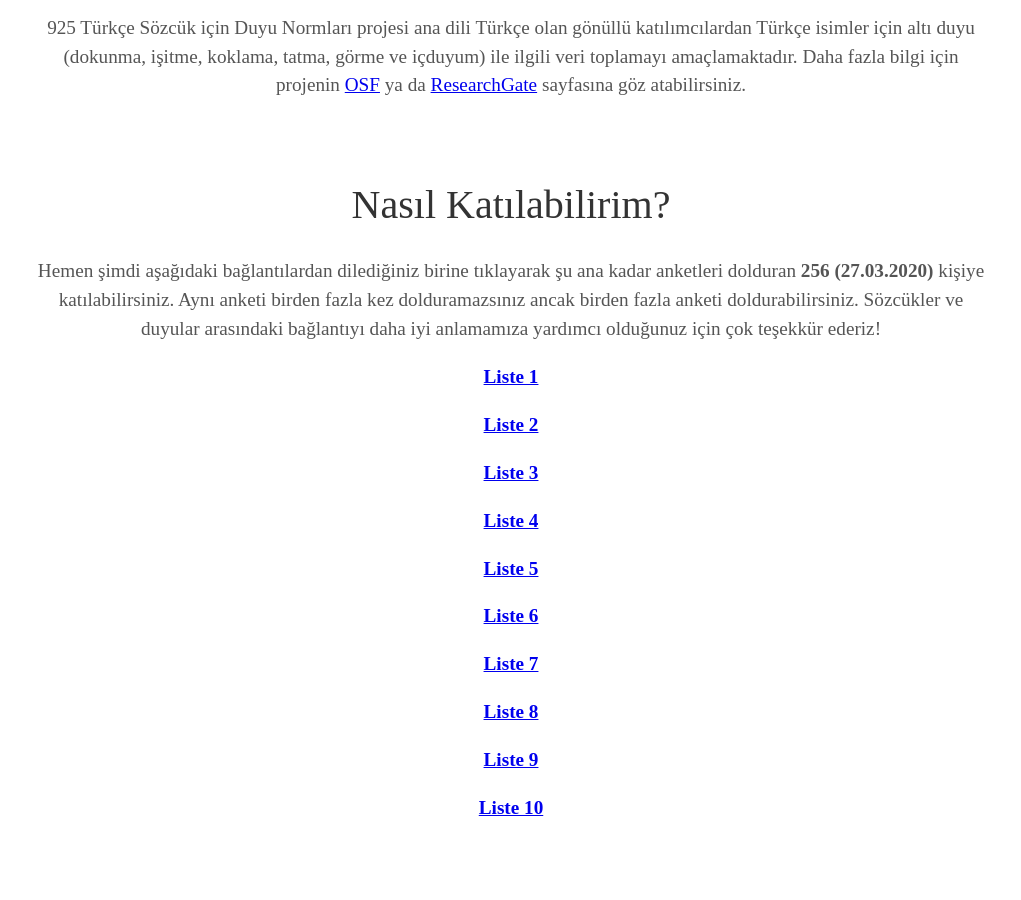
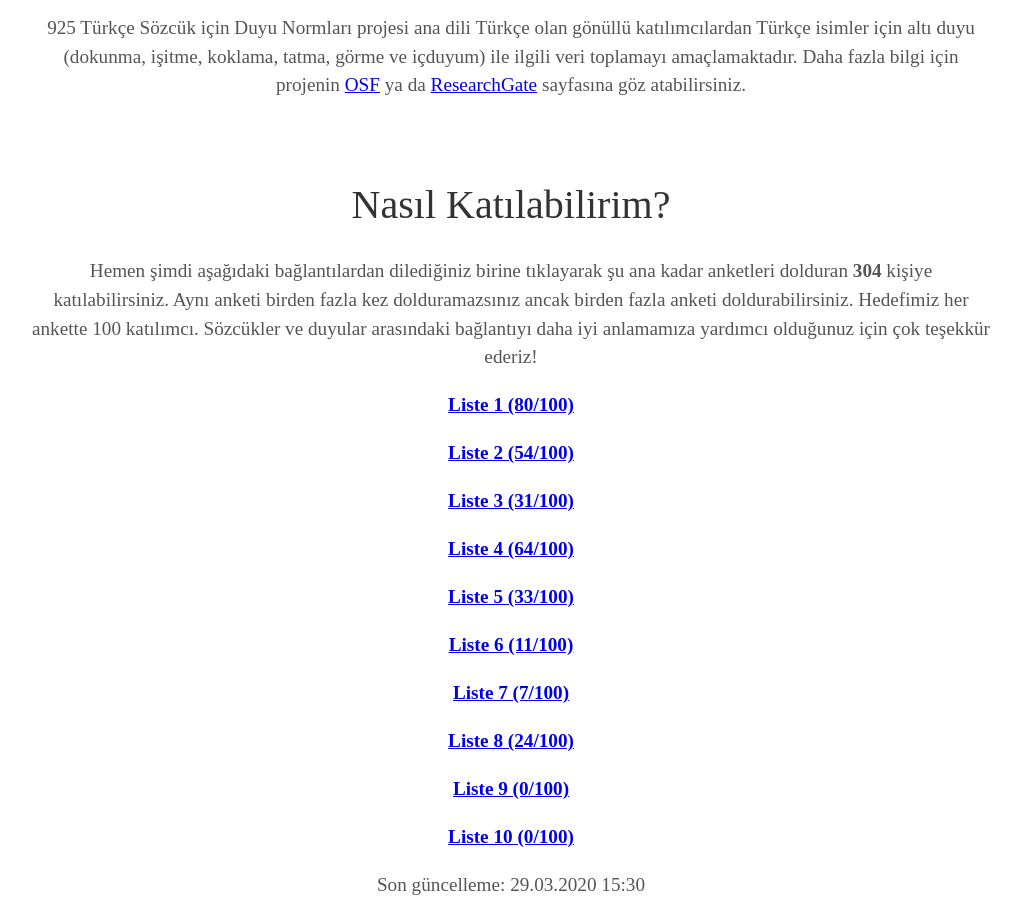
Before and after one commit to 925sozcuk/925sozcuk.github.io, a Jekyll site: the page built from index.html, in a window 1280 px wide and 900 px high, scrolled down 1043 px. Shown: the whole window, without its empty margins (129-1150 px from the left). Built offline with Jekyll 4.4.1, drawn with Linux system fonts in a browser that asks for light colours; some web fonts are replaced.

Commit message:
Update about.html

```diff
--- a/_includes/about.html
+++ b/_includes/about.html
@@ -6,18 +6,20 @@
    Daha fazla bilgi için projenin <a href="https://osf.io/m34u7/" target="_blank">OSF</a> ya da <a href="https://www.researchgate.net/project/Sensory-Norms-for-925-Turkish-Nouns" target="_blank">ResearchGate</a> sayfasına göz atabilirsiniz.</p>
   <h1>Nasıl Katılabilirim?</h1>
   <p>Hemen şimdi aşağıdaki bağlantılardan dilediğiniz birine tıklayarak şu ana kadar anketleri dolduran
-    <b>256 (27.03.2020)</b> kişiye katılabilirsiniz. Aynı anketi birden fazla kez dolduramazsınız ancak birden fazla anketi doldurabilirsiniz.
-    Sözcükler ve duyular arasındaki bağlantıyı daha iyi anlamamıza yardımcı olduğunuz için çok teşekkür ederiz!</p>
+    <b>304 </b> kişiye katılabilirsiniz. Aynı anketi birden fazla kez dolduramazsınız ancak birden fazla anketi doldurabilirsiniz.
+    Hedefimiz her ankette 100 katılımcı. Sözcükler ve duyular arasındaki bağlantıyı daha iyi anlamamıza yardımcı olduğunuz için çok teşekkür ederiz!</p>
     <b>
-      <p><a href="https://forms.gle/CcuySUyic7KrSdsP7" target="_blank">Liste 1</a></p>
-      <p><a href="https://forms.gle/Xpw2RH3CSQQT2dhJ8" target="_blank">Liste 2</a></p>
-      <p><a href="https://forms.gle/XDxXPqteTKvprMpj6" target="_blank">Liste 3</a></p>
-      <p><a href="https://forms.gle/FwZTpyy2v1rKkZih7" target="_blank">Liste 4</a></p>
-      <p><a href="https://forms.gle/Aj8X9Y3sYMKVgc4u5" target="_blank">Liste 5</a></p>
-      <p><a href="https://forms.gle/qg9a1V2BmXxLDtod6" target="_blank">Liste 6</a></p>
-      <p><a href="https://forms.gle/EqGQ875uBarAzp1HA" target="_blank">Liste 7</a></p>
-      <p><a href="https://forms.gle/cFHsJCzy14Jx59h9A" target="_blank">Liste 8</a></p>
-      <p><a href="https://forms.gle/o52CG2iT8cTMF7hdA" target="_blank">Liste 9</a></p>
-      <p><a href="https://forms.gle/FAh1ucTYu49YYeu59" target="_blank">Liste 10</a></p>
+      <p><a href="https://forms.gle/CcuySUyic7KrSdsP7" target="_blank">Liste 1 (80/100)</a></p>
+      <p><a href="https://forms.gle/Xpw2RH3CSQQT2dhJ8" target="_blank">Liste 2 (54/100)</a></p>
+      <p><a href="https://forms.gle/XDxXPqteTKvprMpj6" target="_blank">Liste 3 (31/100)</a></p>
+      <p><a href="https://forms.gle/FwZTpyy2v1rKkZih7" target="_blank">Liste 4 (64/100)</a></p>
+      <p><a href="https://forms.gle/Aj8X9Y3sYMKVgc4u5" target="_blank">Liste 5 (33/100)</a></p>
+      <p><a href="https://forms.gle/qg9a1V2BmXxLDtod6" target="_blank">Liste 6 (11/100)</a></p>
+      <p><a href="https://forms.gle/EqGQ875uBarAzp1HA" target="_blank">Liste 7 (7/100)</a></p>
+      <p><a href="https://forms.gle/cFHsJCzy14Jx59h9A" target="_blank">Liste 8 (24/100)</a></p>
+      <p><a href="https://forms.gle/o52CG2iT8cTMF7hdA" target="_blank">Liste 9 (0/100)</a></p>
+      <p><a href="https://forms.gle/FAh1ucTYu49YYeu59" target="_blank">Liste 10 (0/100)</a></p>
     </b>
+
+  <p>Son güncelleme: 29.03.2020 15:30</p>
   </div>
```
